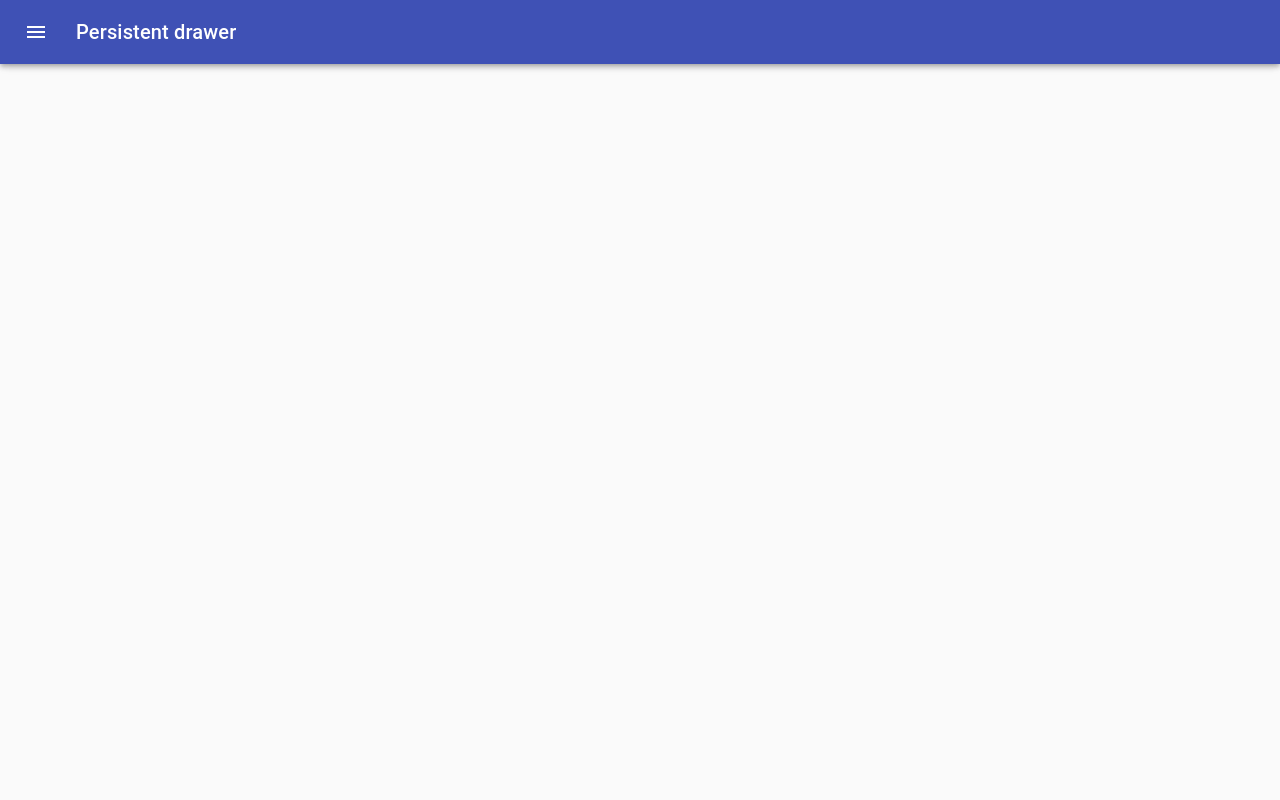
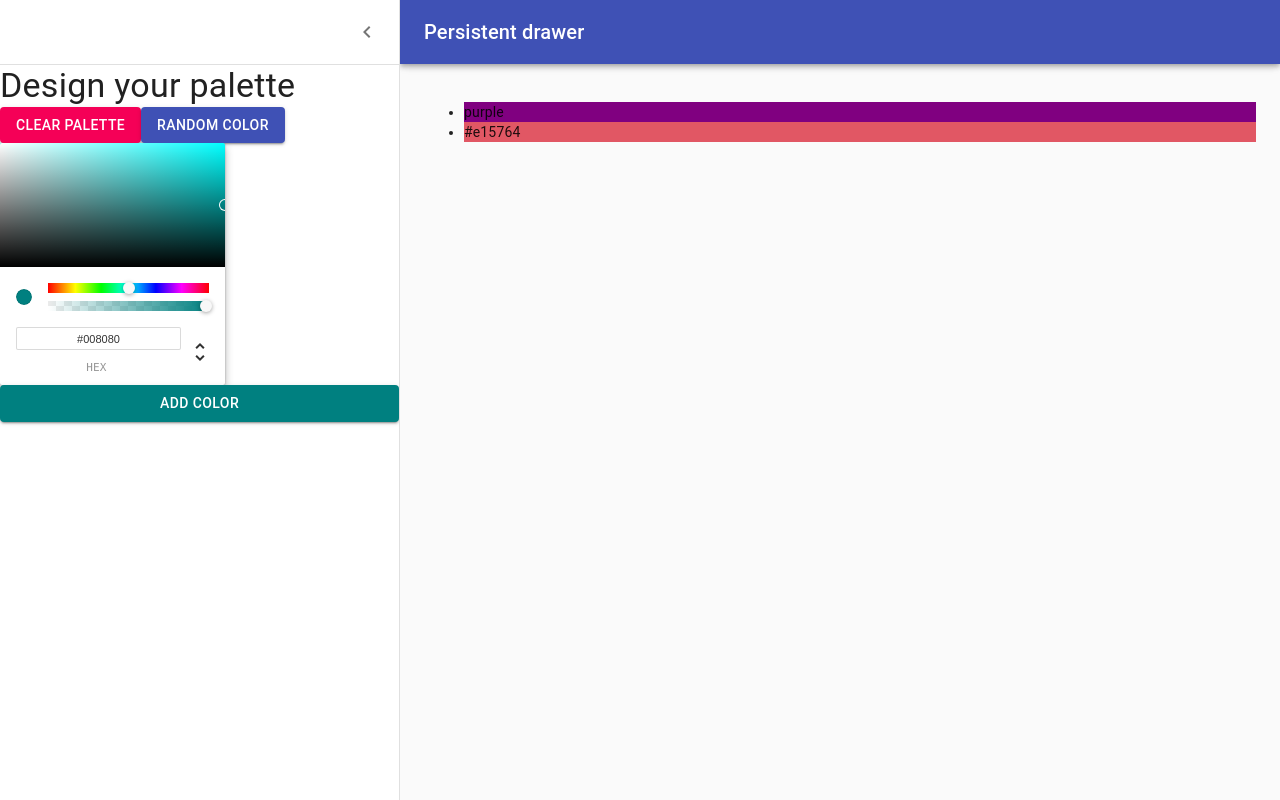
Before and after one commit to sarfarazkasmani/react-color-app, a React (Create React App) app: page /palette/new in a window 1280 px wide. Built offline with nearby package versions, Linux system fonts and the light colour scheme; the HTML template or start-up script is replaced by a standard one.

Commit message:
Connect colorpicker to button

```diff
--- a/src/NewPaletteForm.js
+++ b/src/NewPaletteForm.js
@@ -73,9 +73,16 @@ const styles = (theme) => ({
 });
 
 class NewPaletteForm extends Component {
-	state = {
-		open: false
-	};
+	constructor(props) {
+		super(props);
+		this.state = {
+			open: true,
+			currentColor: 'teal',
+			colors: [ 'purple', '#e15764' ]
+		};
+		this.updateCurrentColor = this.updateCurrentColor.bind(this);
+		this.addNewColor = this.addNewColor.bind(this);
+	}
 	handleDrawerOpen = () => {
 		this.setState({
 			open: true
@@ -86,6 +93,17 @@ class NewPaletteForm extends Component {
 			open: false
 		});
 	};
+	updateCurrentColor(newColor) {
+		// console.log(newColor.hex)
+		this.setState({
+			currentColor: newColor.hex
+		});
+	}
+	addNewColor() {
+		this.setState({
+			colors: [ ...this.state.colors, this.state.currentColor ]
+		});
+	}
 	render() {
 		const { classes, theme } = this.props;
 		const { open } = this.state;
@@ -137,8 +155,15 @@ class NewPaletteForm extends Component {
 							Random Color
 						</Button>
 					</div>
-					<ChromePicker color="purple" onChangeComplete={(newColor) => console.log(newColor)} />
-          <Button variant="contained" color="primary">Add Color</Button>
+					<ChromePicker color={this.state.currentColor} onChangeComplete={this.updateCurrentColor} />
+					<Button
+						variant="contained"
+						color="primary"
+						style={{ background: this.state.currentColor }}
+						onClick={this.addNewColor}
+					>
+						Add Color
+					</Button>
 				</Drawer>
 				<main
 					className={clsx(classes.content, {
@@ -146,6 +171,7 @@ class NewPaletteForm extends Component {
 					})}
 				>
 					<div className={classes.drawerHeader} />
+					<ul>{this.state.colors.map((color) => <li style={{background:color}}>{color}</li>)}</ul>
 				</main>
 			</div>
 		);
```
